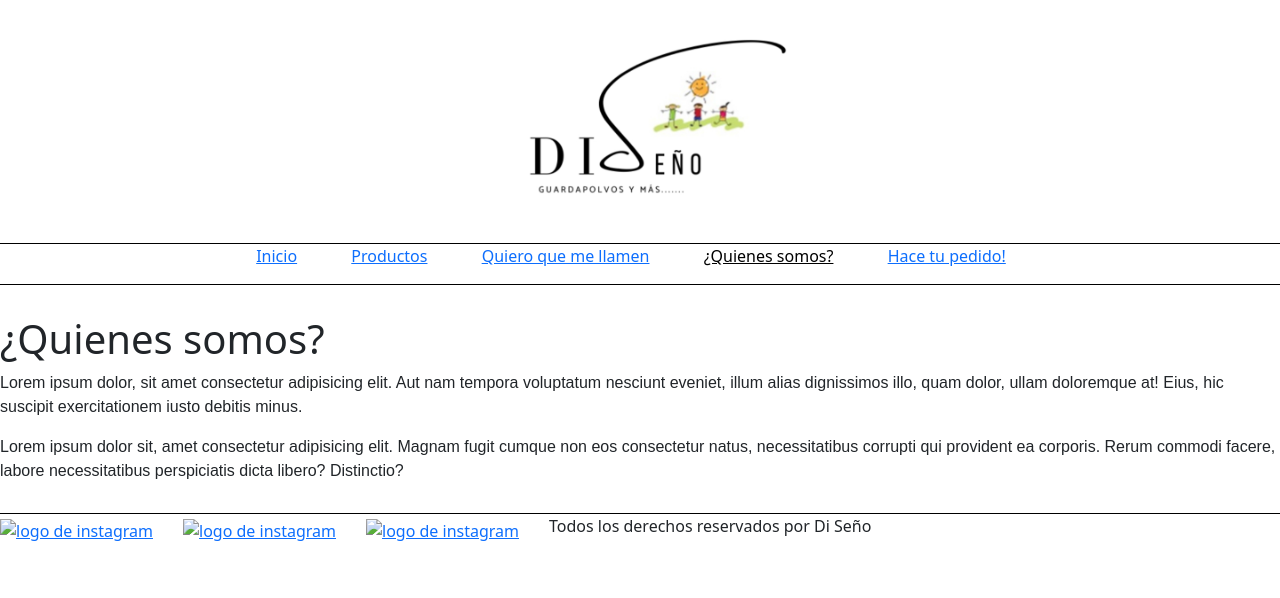
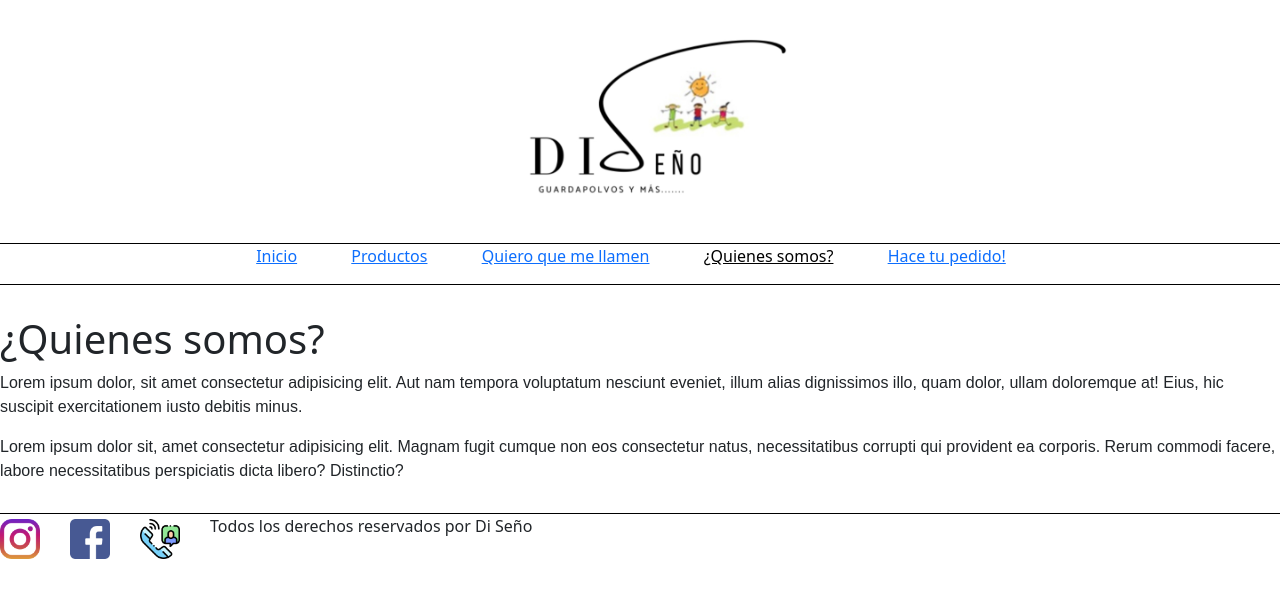
Before and after one commit to dariozarranz/entrega-final, a plain HTML site: page Paginas/quienes-somos.html in a window 1280 px wide. Drawn offline with nearby package versions, Linux system fonts and the light colour scheme.

Commit message:
fix de footer

```diff
--- a/Paginas/quienes-somos.html
+++ b/Paginas/quienes-somos.html
@@ -12,12 +12,15 @@
   <link rel="stylesheet" href="../estilos.css">
 </head>
 <body>
-        <header>
+        <!-- Header -->
+
+          <header>
           <div class="logo">
             <img class= "imagen-logo" src="../Public/logo.jpeg" alt="logo">
           </div>
         </header>
-        <!-- Header -->
+        <!-- Navegacion -->
+
         <nav>
           <div class="navegacion">
             <ul class="lista-navegacion">
@@ -39,7 +42,8 @@
             </ul>
           </div>
         </nav>
-        <!-- Navegacion -->
+
+        <!-- Main -->
         <main>
             <h1>¿Quienes somos?</h1>
             <div >
@@ -49,17 +53,19 @@
             </div>
         </main>
 
-        <!-- Main -->
-        <footer>
-          <div class="contactos">
-            <a  href="https://www.instagram.com/di__senio/" target="_blank"> <img class="img-footer" src="Public/footer/instagram.png" alt="logo de instagram"></a>
-            <a  href="https://www.instagram.com/di__senio/" target="_blank"> <img class="img-footer" src="Public/footer/facebook.png" alt="logo de instagram"></a>
-            <a  href="Paginas/formulario.html" target="_blank"> <img class="img-footer" src="Public/footer/llamada-telefonica.png" alt="logo de instagram"></a>
-            <p class="parrafo-footer">Todos los derechos reservados por Di Seño</p>
-          </div>
-              <!-- Seccion contactos -->
+      <!-- Footer -->
+      <footer>
+
+                      <!-- Seccion contactos -->
+        <div class="contactos">
+          <a  href="https://www.instagram.com/di__senio/" target="_blank"> <img class="img-footer" src="../Public/footer/instagram.png" alt="logo de instagram"></a>
+          <a  href="https://www.instagram.com/di__senio/" target="_blank"> <img class="img-footer" src="../Public/footer/facebook.png" alt="logo de Facebook"></a>
+          <a  href="Paginas/formulario.html" target="_blank"> <img class="img-footer" src="../Public/footer/llamada-telefonica.png" alt="logo de llamda"></a>
+          <p class="parrafo-footer">Todos los derechos reservados por Di Seño</p>
+        </div>
+
       </footer>
-      <!-- Footer -->
+
 
     </body>
 </html>
```
Also changed, not shown: Paginas/formulario.html (+3 -3 lines), Paginas/hace-tu-pedido.html (+3 -3 lines).
